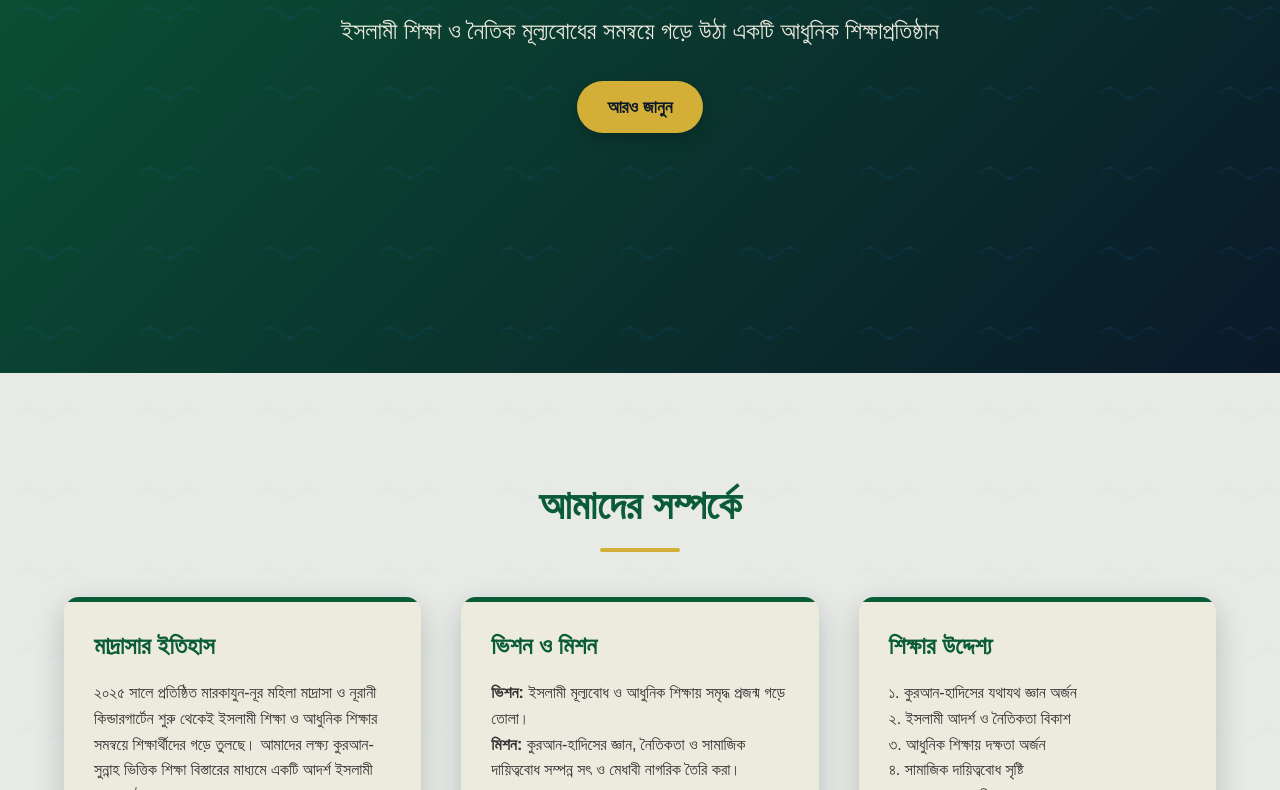
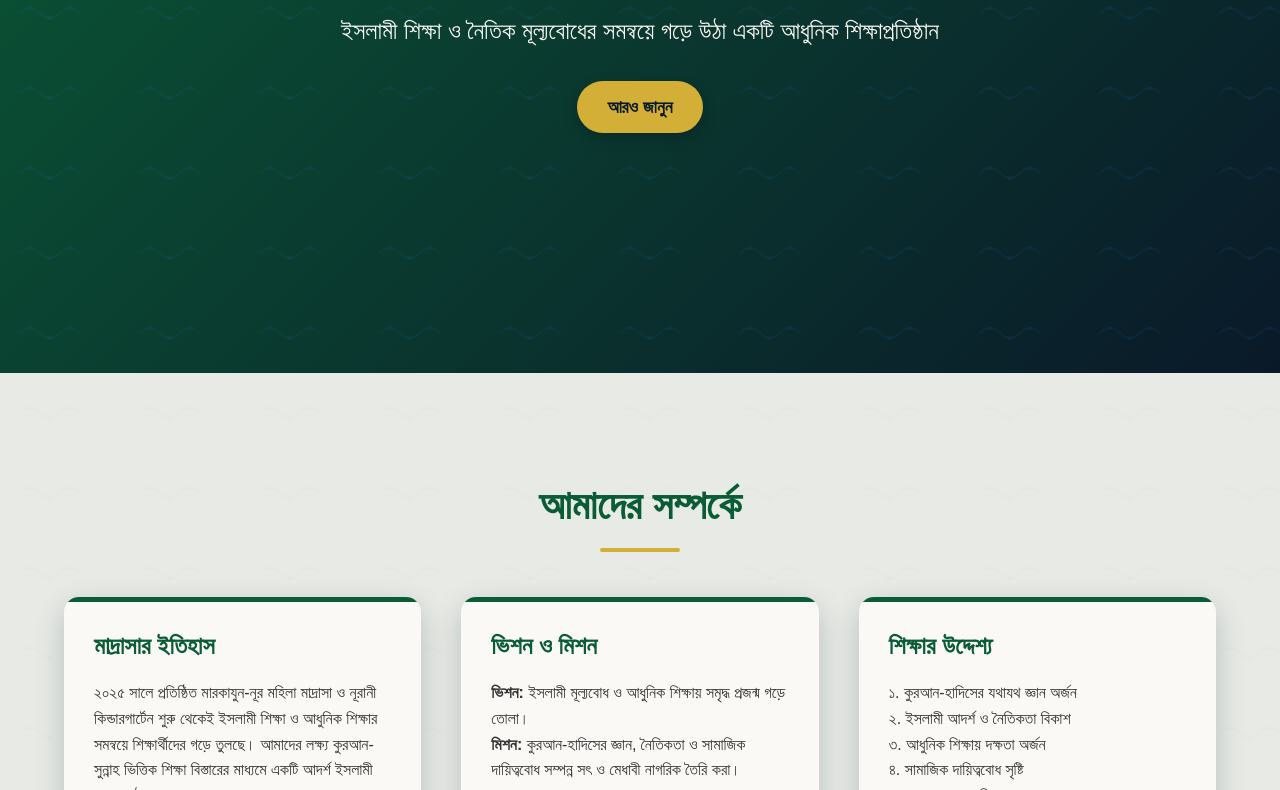
Before and after one commit to moinuddin-25/markazun-nur-madrasah-, a plain HTML site: page index.html in a window 1280 px wide. Shown: the part 427-1217 px from the top of the page. Drawn offline with Linux system fonts and the light colour scheme.

Commit message:
Update style.css

```diff
--- a/assets/css/style.css
+++ b/assets/css/style.css
@@ -3,7 +3,7 @@
             --light-green: #1a7d4c;
             --gold: #d4af37;
             --light-gold: #f4e4a9;
-            --white: #EDEADE;
+            --white: #FAF9F6;
             --off-white: #E7EAE5;
             --dark-bg: #0a1929;
             --shadow: rgba(10, 25, 41, 0.2);
```
